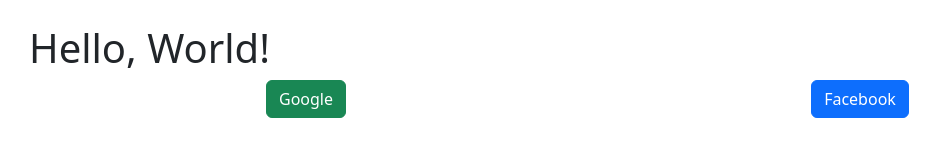
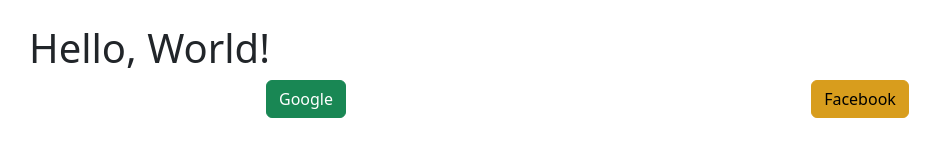
Before and after one commit to dendaabr/latihan-git, a website built with webpack: page dist/index.html in a window 1280 px wide. Shown: the whole page, without its empty margins (57-997 px from the left). Built offline with nearby package versions, Linux system fonts and the light colour scheme.

Commit message:
overrides default variable

```diff
--- a/src/scss/styles.scss
+++ b/src/scss/styles.scss
@@ -1,2 +1,6 @@
+// Default variable overrides
+$primary: #d89d1d;
+$danger: #ff4136;
+
 // Import all of Bootstrap's CSS
 @import "~bootstrap/scss/bootstrap";
```
